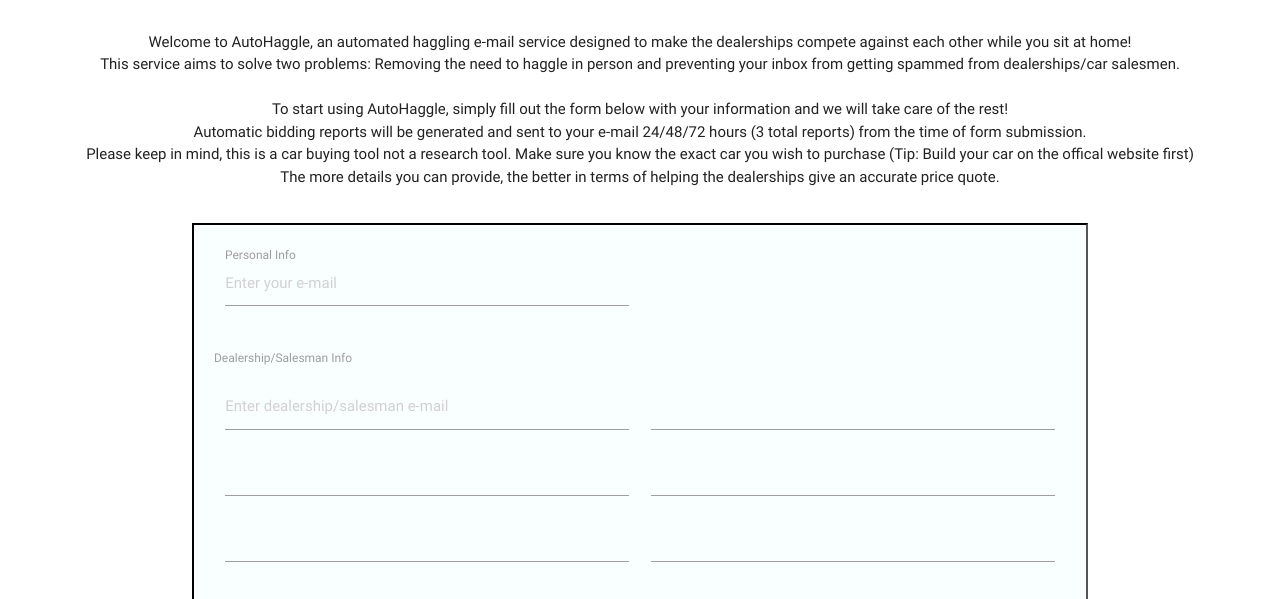
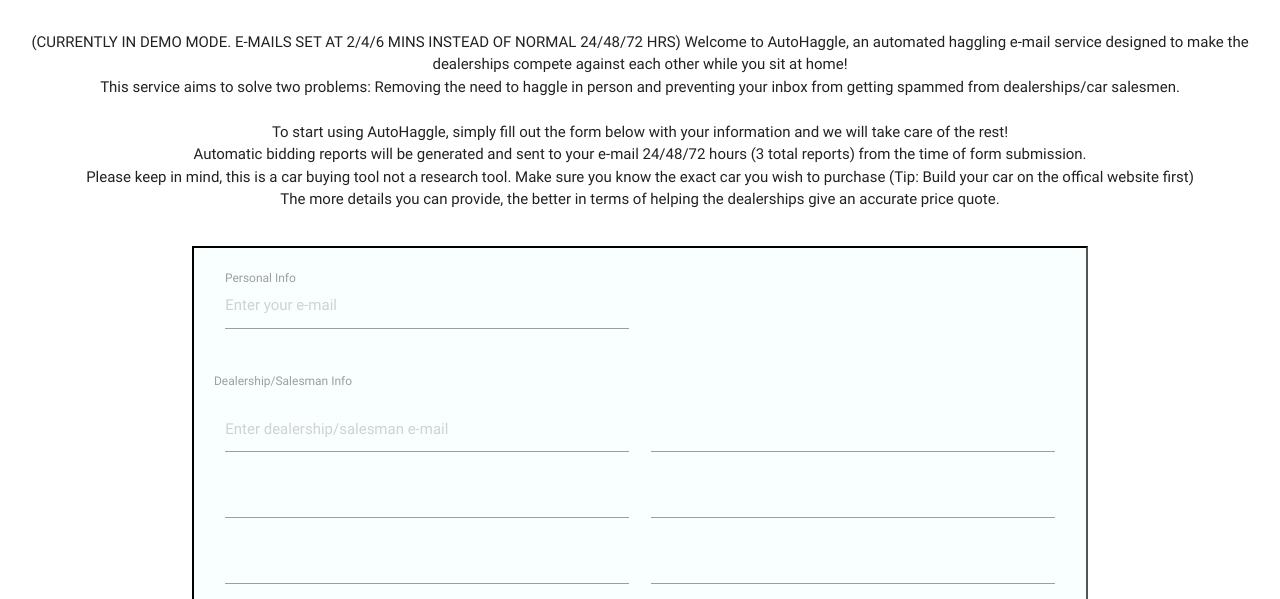
Before and after one commit to youngmlee/autohaggle, a website: page public/index.html in a window 1280 px wide. Shown: the part 168-767 px from the top of the page. Drawn offline with nearby package versions, Linux system fonts and the light colour scheme.

Commit message:
Added note about website currently being in demo mode.

```diff
--- a/public/index.html
+++ b/public/index.html
@@ -11,7 +11,7 @@
 <body>
   <h1>AutoHaggle</h1>
   <h4>Car buying for those of us who hate the hassle of haggle</h4>
-  <p class="intro">Welcome to AutoHaggle, an automated haggling e-mail service designed to make the dealerships compete against each other while you sit at home!<br/>This service aims to solve two problems: Removing the need to haggle in person and preventing your inbox from getting spammed from dealerships/car salesmen.<br/><br/>To start using AutoHaggle, simply fill out the form below with your information and we will take care of the rest!<br/>Automatic bidding reports will be generated and sent to your e-mail 24/48/72 hours (3 total reports) from the time of form submission.<br/>Please keep in mind, this is a car buying tool not a research tool. Make sure you know the exact car you wish to purchase (Tip: Build your car on the offical website first)<br/>The more details you can provide, the better in terms of helping the dealerships give an accurate price quote.</p>
+  <p class="intro">(CURRENTLY IN DEMO MODE. E-MAILS SET AT 2/4/6 MINS INSTEAD OF NORMAL 24/48/72 HRS) Welcome to AutoHaggle, an automated haggling e-mail service designed to make the dealerships compete against each other while you sit at home!<br/>This service aims to solve two problems: Removing the need to haggle in person and preventing your inbox from getting spammed from dealerships/car salesmen.<br/><br/>To start using AutoHaggle, simply fill out the form below with your information and we will take care of the rest!<br/>Automatic bidding reports will be generated and sent to your e-mail 24/48/72 hours (3 total reports) from the time of form submission.<br/>Please keep in mind, this is a car buying tool not a research tool. Make sure you know the exact car you wish to purchase (Tip: Build your car on the offical website first)<br/>The more details you can provide, the better in terms of helping the dealerships give an accurate price quote.</p>
   <div class="row">
     <form class="col s12" id="myform">
       <div class="row">
```
